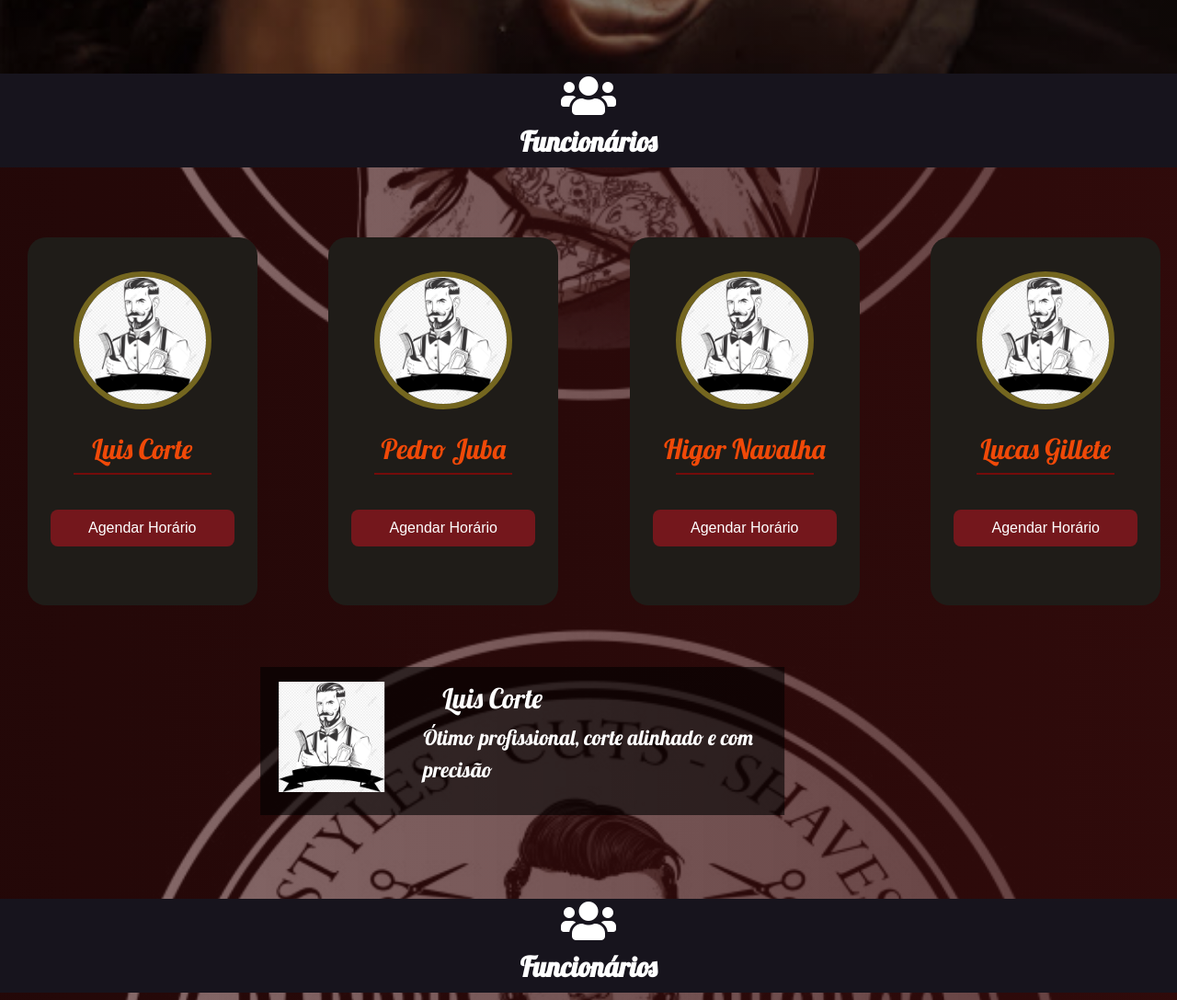
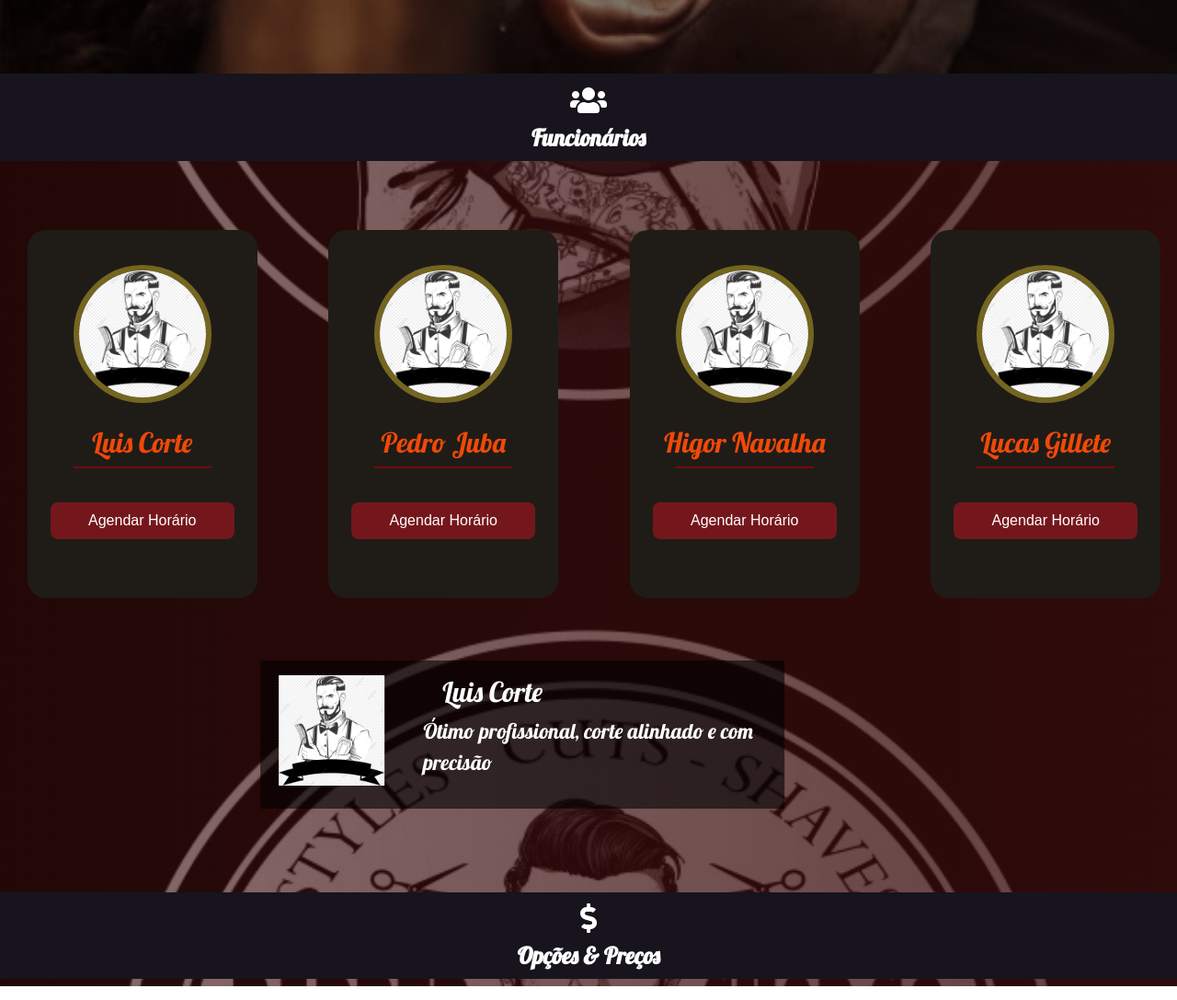
Before and after one commit to jairodias/Projeto-Barbearia, a plain HTML site: page index.html in a window 1280 px wide. Shown: the part 720-1807 px from the top of the page at 92% size. Drawn offline with nearby package versions, Linux system fonts and the light colour scheme.

Commit message:
alterações nas recomendações

```diff
--- a/index.html
+++ b/index.html
@@ -64,9 +64,9 @@
     </header>
 
 
-    <div class="container-fluid info justify-content-center text-center">
+    <div class="container-fluid info justify-content-center text-center nav-func">
 
-        <i class="fa fa-users fa-3x func" aria-hidden="true"></i>
+        <i class="fa fa-users fa-2x func" aria-hidden="true"></i>
         <h4 class="name-topico">Funcionários</h1>
     </div>
 
@@ -207,8 +207,6 @@
                     </div>
                 </div>
 
-
-
                 <div class="carousel-item">
                     <div class="container">
                         <div class="row">
@@ -234,8 +232,8 @@
 
     <div class="container-fluid info justify-content-center text-center">
 
-        <i class="fa fa-users fa-3x func" aria-hidden="true"></i>
-        <h4 class="name-topico">Funcionários</h1>
+            <i class="fas fa-dollar-sign fa-2x func"></i>
+        <h4 class="name-topico">Opções & Preços</h1>
     </div>
 
 
--- a/sass/_menu.sass
+++ b/sass/_menu.sass
@@ -22,6 +22,10 @@
     width: 40px
     height: 40px
 
+.navbar-fixed
+    padding: 5px
+    font-size: 10px !important
+
 
 @media screen and ( max-width: 800px)
     #name-barbearia
--- a/sass/_nav.sass
+++ b/sass/_nav.sass
@@ -1,11 +1,12 @@
 
 .func
+    padding-top: 1%
     color: #ffffff
 
 .name-topico
     color: #ffffff
     font-weight: bold
-    font-size: 30px
+    font-size: 25px
     font-family: $fonte_principal
     margin: 8px
     padding-bottom: 10px
```
Also changed, not shown: sass/principal.css, 1 other file.
